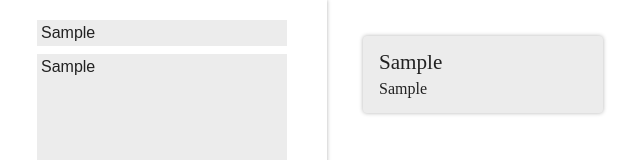
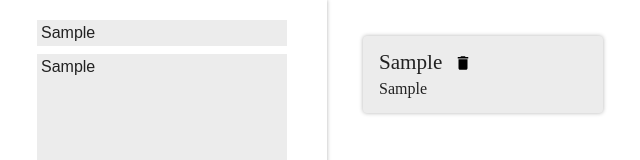
Before and after one commit to fernandohcorrea/alura-react-funcioinamento, a React (Create React App) app: page / in a window 1280 px wide. Both pictures are taken after typing "Sample", "Sample" into the empty fields and a click on the button "Send". Shown: the top 160 px of the page, without its empty margins (3-643 px from the left). Built offline with nearby package versions, Linux system fonts and the light colour scheme.

Commit message:
2021-01-04: Ciclo de Vida dos Componentes 1

```diff
--- a/src/assets/App.js
+++ b/src/assets/App.js
@@ -23,12 +23,22 @@ class App extends Component {
     this.setState({dataNotes : this.listNotes});
   }
 
+  deletarNota(index){
+    let arrayNotas = this.state.dataNotes;
+    arrayNotas.splice(index,1);
+    this.setState(
+      Object.apply(this.state, {
+        dataNotes: arrayNotas
+      })
+    )
+  }
+
 
   render(){
     return (
       <section className="conteudo">
         <FormCadastro createNote={this.criarNota.bind(this)} />
-        <ListaDeNotas listNotes={this.state.dataNotes}/>
+        <ListaDeNotas listNotes={this.state.dataNotes} doDeleteNota={this.deletarNota.bind(this)}/>
       </section>
     );
   }
--- a/src/components/CardNota/CardNota.jsx
+++ b/src/components/CardNota/CardNota.jsx
@@ -1,14 +1,13 @@
 import React, { Component } from "react";
 
 import './cardnota.css'
+import {ReactComponent as DeleteSvg} from '../../assets/img/delete.svg'
 
 class CardNota extends Component {
 
-  dataNote = {};
-
-  constructor(props) {
-    super(props);
-    this.dataNote = {}
+  doDeleteCardNota() {
+    let idx = this.props.idx;
+    this.props.doDeleteNota(idx);
   }
 
   render() {
@@ -16,6 +15,7 @@ class CardNota extends Component {
         <section className="card-nota">
           <header className="card-nota-cabecalho ">
           <h3 className="card-nota-title">{this.props.dataNote.title}</h3>
+          <DeleteSvg onClick={this.doDeleteCardNota.bind(this)}/>
           </header>
           <p className="card-nota-text">{this.props.dataNote.note}</p>
         </section>
--- a/src/components/ListaDeNotas/ListaDeNotas.jsx
+++ b/src/components/ListaDeNotas/ListaDeNotas.jsx
@@ -12,7 +12,7 @@ class ListaDeNotas extends Component {
         {this.props.listNotes.map((noteData, index) => {
           return (
             <li key={index} className="lista-notas-item">
-              <CardNota dataNote={noteData} />
+              <CardNota dataNote={noteData} doDeleteNota={this.props.doDeleteNota} idx={index}/>
             </li>
           );
         })}
```
Also changed, not shown: src/assets/img/delete.svg (added).
